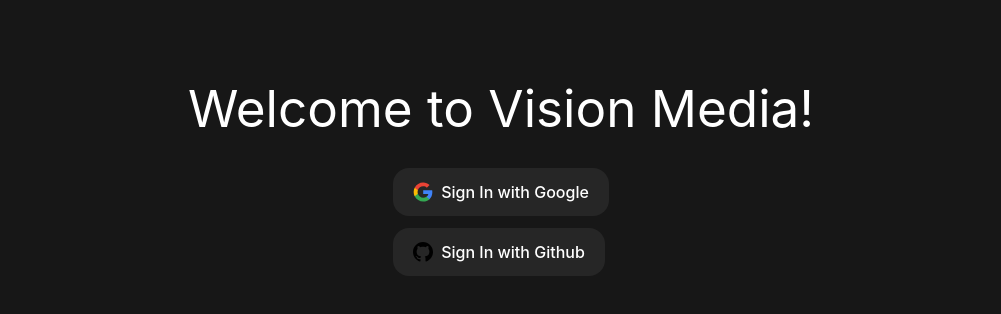
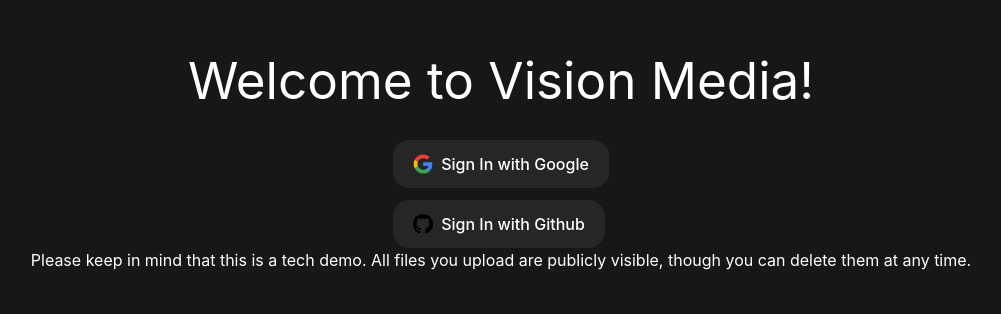
Before and after one commit to Kellan-Anderson/Cloud-Vision, a React (Vite) app: page / in a window 1280 px wide. Shown: the part 222-536 px from the top of the page, without its empty margins (139-1140 px from the left). Built offline with nearby package versions, Linux system fonts and the light colour scheme; no server answers.

Commit message:
Update App.jsx with public disclaimer

```diff
--- a/src/App.jsx
+++ b/src/App.jsx
@@ -71,6 +71,8 @@
         {/* Shown whenever somebody needs to sign in */}
         <h1 className='mb-8'>Welcome to Vision Media!</h1>
         <SignIn />
+        <p className='mb-8'>Please keep in mind that this is a tech demo. All files you upload are publicly visible, though you can delete them at any time.</p>
+
       </>
     }
     </div>
```
